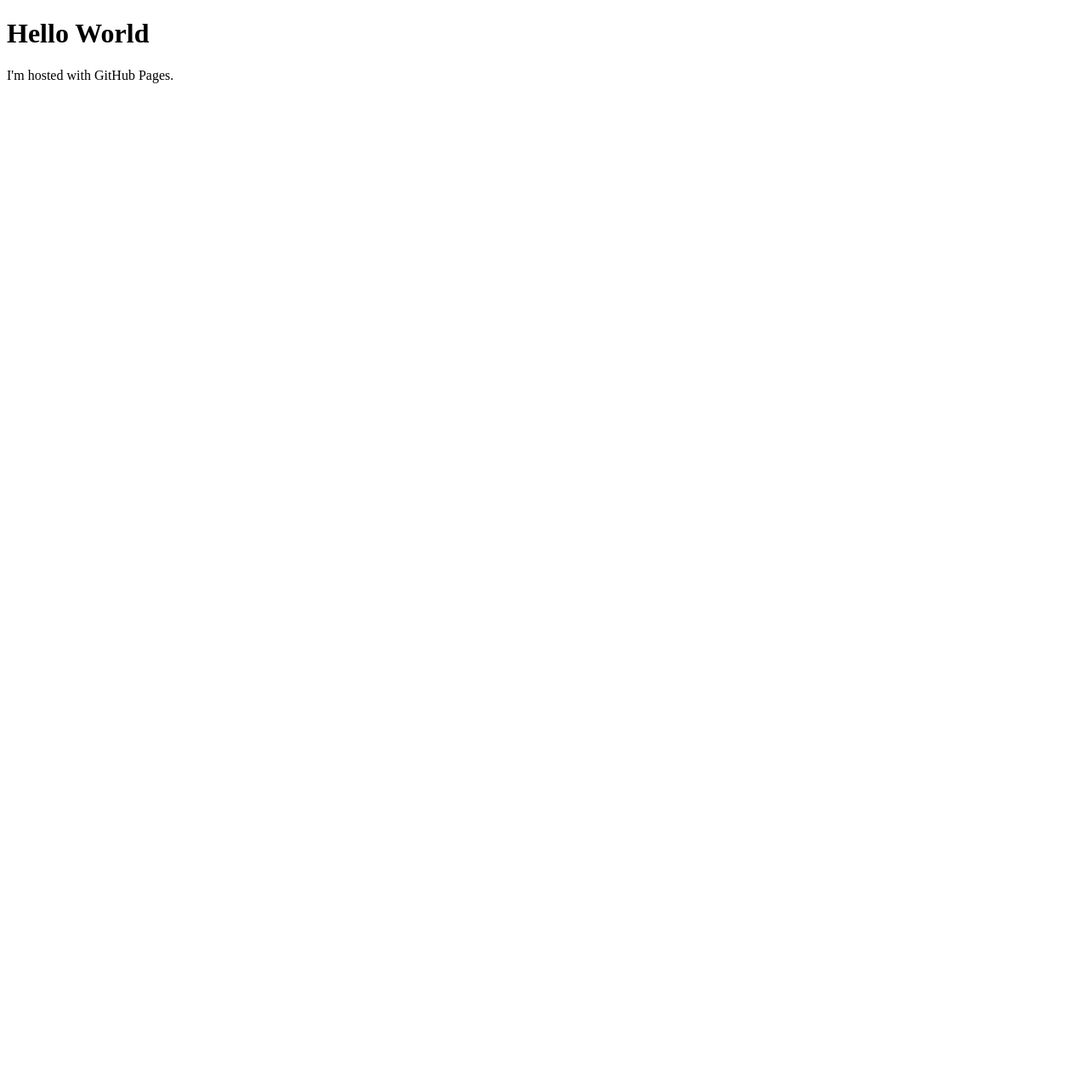
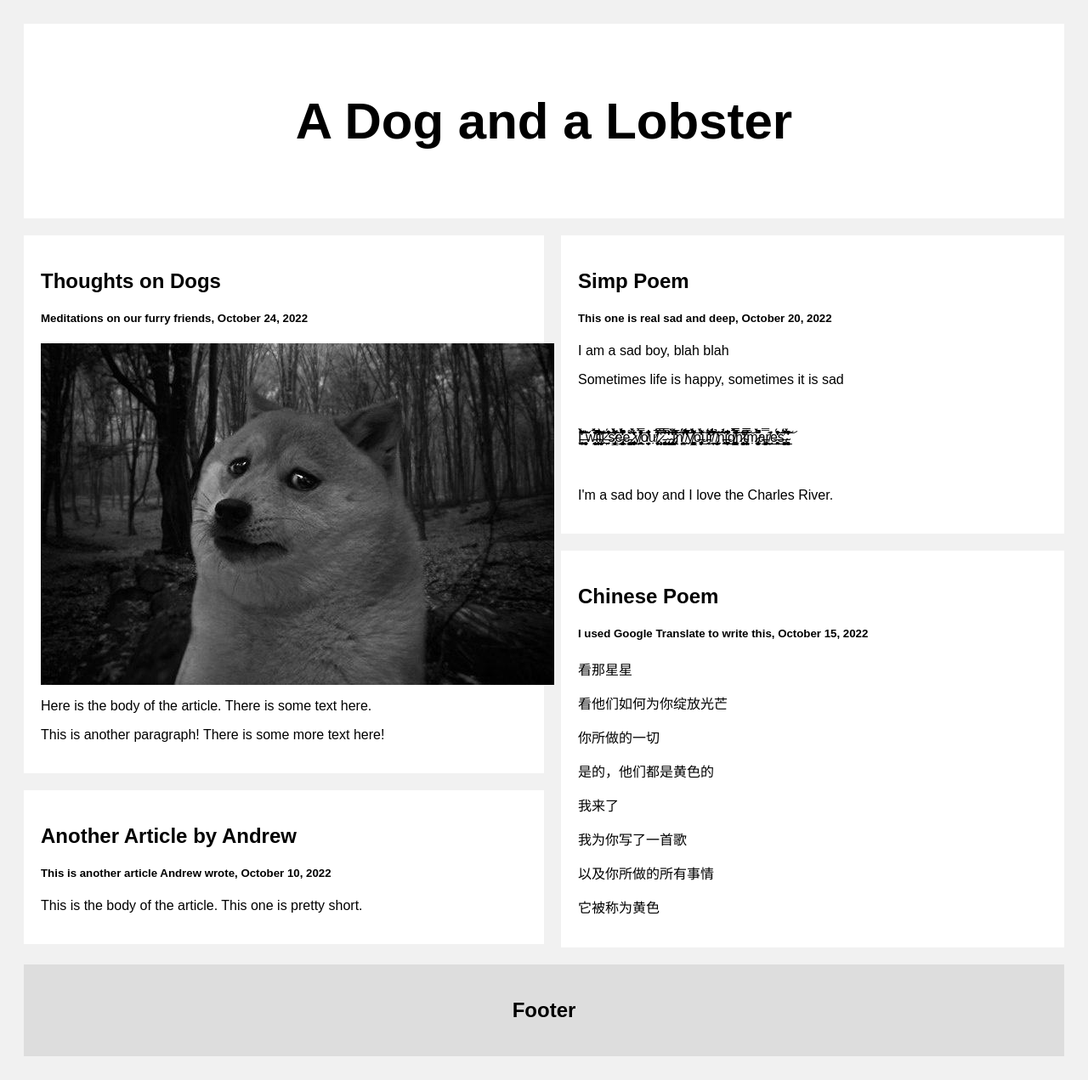
Before and after one commit to bpluscity/a-dog-and-a-lobster.github.io, a plain HTML site: page index.html in a window 1280 px wide. Shown: the whole page at 85% size. Before the commit the page ends 800 px from the top, so only its background shows below. Drawn offline with Linux system fonts and the light colour scheme.

Commit message:
initial design

```diff
--- /dev/null
+++ b/formatting.css
@@ -0,0 +1,68 @@
+* {
+  box-sizing: border-box;
+}
+
+body {
+  font-family: Arial;
+  padding: 20px;
+  background: #f1f1f1;
+}
+
+/* Header/Blog Title */
+.header {
+  padding: 30px;
+  font-size: 40px;
+  text-align: center;
+  background: white;
+}
+
+/* Create two unequal columns that floats next to each other */
+/* Left column */
+.leftcolumn {
+  float: left;
+  width: 50%;
+}
+
+/* Right column */
+.rightcolumn {
+  float: left;
+  width: 50%;
+  padding-left: 20px;
+}
+
+/* Fake image */
+.fakeimg {
+  background-color: #aaa;
+  width: 100%;
+  padding: 20px;
+}
+
+/* Add a card effect for articles */
+.card {
+  background-color: white;
+  padding: 20px;
+  margin-top: 20px;
+}
+
+/* Clear floats after the columns */
+.row:after {
+  content: "";
+  display: table;
+  clear: both;
+}
+
+/* Footer */
+.footer {
+  padding: 20px;
+  text-align: center;
+  background: #ddd;
+  margin-top: 20px;
+}
+
+/* Responsive layout - when the screen is less than 800px wide, make the two columns stack on top of each other instead of next to each other */
+@media screen and (max-width: 800px) {
+  .leftcolumn, .rightcolumn {
+    width: 100%;
+    padding: 0;
+  }
+}
--- a/index.html
+++ b/index.html
@@ -1,7 +1,52 @@
-<!DOCTYPE html>
-<html>
-  <body>
-    <h1>Hello World</h1>
-    <p>I'm hosted with GitHub Pages.</p>
-  </body>
-</html>
+<!-- Import the formatting that's been done in the "formatting.css" file -->
+<link rel="stylesheet" href="formatting.css">
+
+
+<div class="header">
+  <h2>A Dog and a Lobster</h2>
+</div>
+
+<div class="row">
+  <div class="leftcolumn">
+    <div class="card">
+      <h2>Thoughts on Dogs</h2>
+      <h5>Meditations on our furry friends, October 24, 2022</h5>
+        <img src="Resources/Images/dogewoods.jpg" alt="Scared Doge">
+      <p>Here is the body of the article. There is some text here.</p>
+      <p>This is another paragraph! There is some more text here!</p>
+    </div>
+    <div class="card">
+      <h2>Another Article by Andrew</h2>
+      <h5>This is another article Andrew wrote, October 10, 2022</h5>
+      <p>This is the body of the article. This one is pretty short.</p>
+    </div>
+  </div>
+  <div class="rightcolumn">
+    <div class="card">
+      <h2>Simp Poem</h2>
+      <h5>This one is real sad and deep, October 20, 2022</h5>
+      <p>I am a sad boy, blah blah</p>
+      <p>Sometimes life is happy, sometimes it is sad</p>
+      </br>
+      <p>Į̵̫̬̘̘̰̙̯̜̺͕̓̀͌̒̀̔̈͆̄̆́̑̌͛͒͝ ̶̨̜̱̠̗̤͉͓̃͂̋̄͛̂̂w̵̭̠̪̝͉̟̻̍̎̅̾̇̆̈́̅̈́̀̎̇͂̑̍̂͜i̴̟͙̪̼̹̦̖̹̹̦͆͛̇̋̒͛͐̔̌̊̓ͅḻ̵̨͍̭̠̣̗̫̝̰̯͉̌̀̂̏͂̈̇̆͑̕ͅl̷̪͊̽͛ ̶̛̛̘̬̂̃̓̓́̾̑͝͝͝ś̷̡͇͙̬̼͙̀̀̓̓͌̔́̋͌̔͊͂́̕͝è̶̡̡͍̗̟̻̪͓͔̘̠̱̹̲̞̩̋̒̀̈́̈́͒̈́̈͆̒̌͆̚̕e̵͎͖͉̮̻͔̭͚̪̪̝̗̝̯͌̄̆͗ͅ ̷̨̢̢̳̳̘̣̼̦̥̫̞̗̖͋̀̀͐̎̀̓̑̾̇̓̍́̈́͘̕ͅͅy̸̛̲͈̘̮̗̬̪̓̐̊͗͛̒̀̎̌̄̿̾̕͝o̸̼̥̼̱̞̬͔͋͐̾̌̾̍̑̊̓ư̸̢͙̣̥̬͙̟̙̥̗̇̈́̐̂̅̌̓̓̈́̕͝ͅ.̷̧͓̜̿́̔̄̚͝͠ ̵̢̧͖͓̼̰̬̭͙̠̹̦͚̝͕̦̿̃́̐͋͜ ̴̨̢̗̻̗̪̒̓̐͜͝ ̴̧̖͇̞͓̀̓̒͑̽̈̈́̃̇͐̕͘͝ͅį̷̢̟̹̈́̅͂̄̀̐̑̾̒̏͗̓͑̂̽͝n̸͈̪͚̈́̓́̓̃͛͗͑̄̃̕͠ ̸̣̙͌̄͑̉̃̅̊̈́̓͆̑̒̈́̔y̸̥̳͓͇̫̩͙̥̜̻̻̰̞̟̦̥͑́̉̈́̌̐͛̍̀͌̾͝o̶̧̡̙͙̖̜̳̗͍̖̾́̄̀̔́͌̓͋͑͘͜͠u̵̩̰̦̽̃͌͂͗̒̈́̈̇͌̓̄̓̈͠ȓ̸̭̞̹̏́̄̇̌̈͒́́͒̉̕͝͠͠͝ ̸̢̱̺̣̝̤̙̩̗̣̉̋̓͠ǹ̵̙̣͍͙̩̰̉́̏͑̌͘i̶̧̛̼͈̹̬̙͈̟̼͎̳̞̟͆̾͋̔͘g̸̩̳̰͍̩͇̽̂̈́̿̃̅̿̈́̀̍͊̀̈́̚̚̚͠ḩ̷̘̘͚̹̣̯͔̹͍̝̒̐͂͝ͅͅt̴̢̫̪͉̜̪̫̥̗̗̯̦͌̓͂̿̿͋͂͘͘͠ͅͅṃ̷̡̫̟͓̻̱̻̟̻̺̊̈́̌͌̉̀̚a̶͍͔͖̯̦̭̲̞͚̻͓̿ͅŗ̸̺̲̹̬͊e̶̯̤͍̖̩͓̲͑́̒̊͗̆̔̽̃̓̇̏͜͝s̶̨̨̹̩͖͉͚̖̖̜̊͌̊̑̃̓̈́͝ͅ.̴̨͚̲͎͍͓͈͎̀̆̑̋͑́͊̊̑̌̄̽̓̐̓͝</p>
+      </br>
+      <p>I'm a sad boy and I love the Charles River.</p>
+    </div>
+    <div class="card">
+      <h2>Chinese Poem</h2>
+      <h5>I used Google Translate to write this, October 15, 2022</h5>
+      <p>看那星星</p>
+      <p>看他们如何为你绽放光芒</p>
+      <p>你所做的一切</p>
+      <p>是的，他们都是黄色的</p>
+      <p>我来了</p>
+      <p>我为你写了一首歌</p>
+      <p>以及你所做的所有事情</p>
+      <p>它被称为黄色</p>
+    </div>
+  </div>
+</div>
+
+<div class="footer">
+  <h2>Footer</h2>
+</div>
```
Also changed, not shown: Resources/Images/dogewoods.jpg (added), 1 other file.
